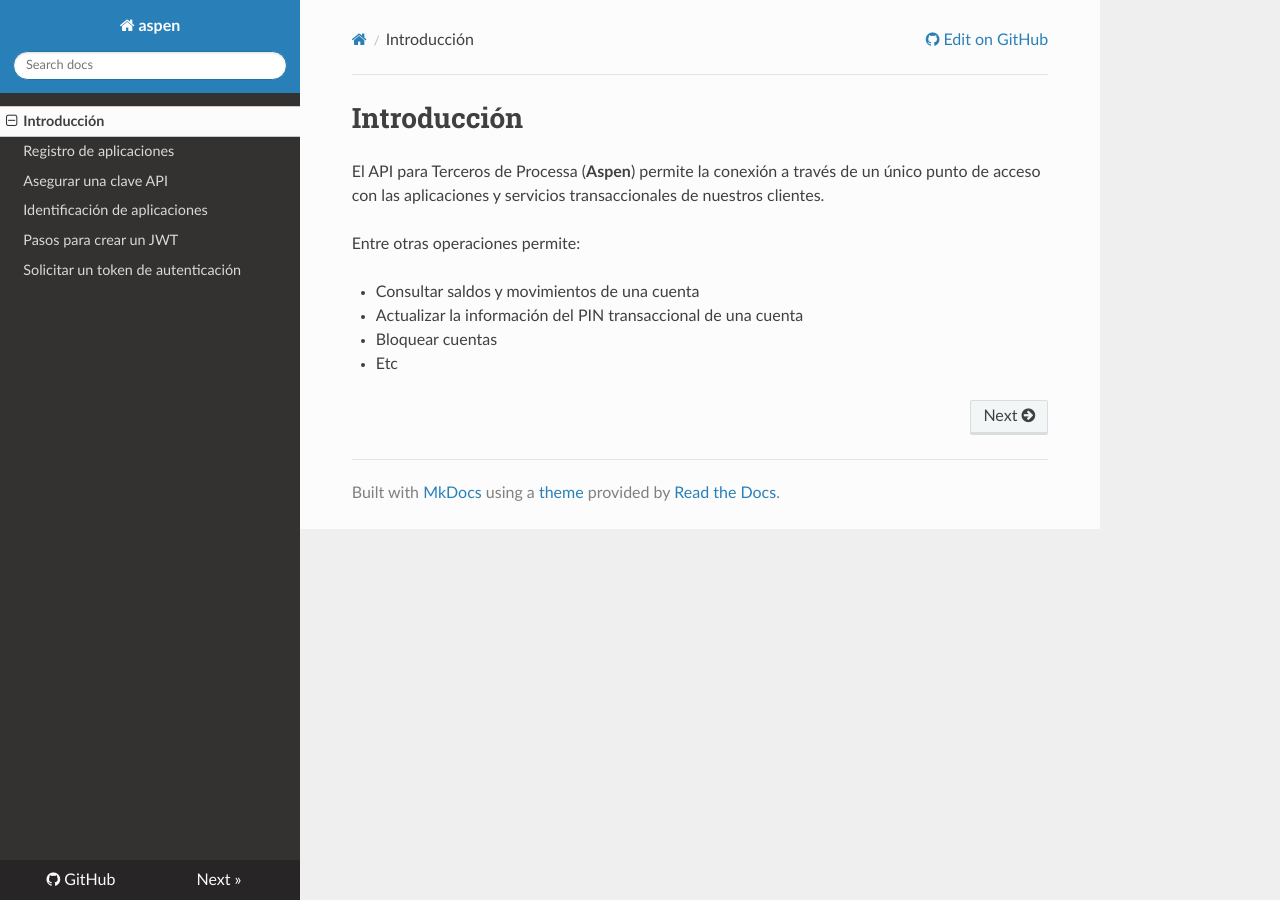
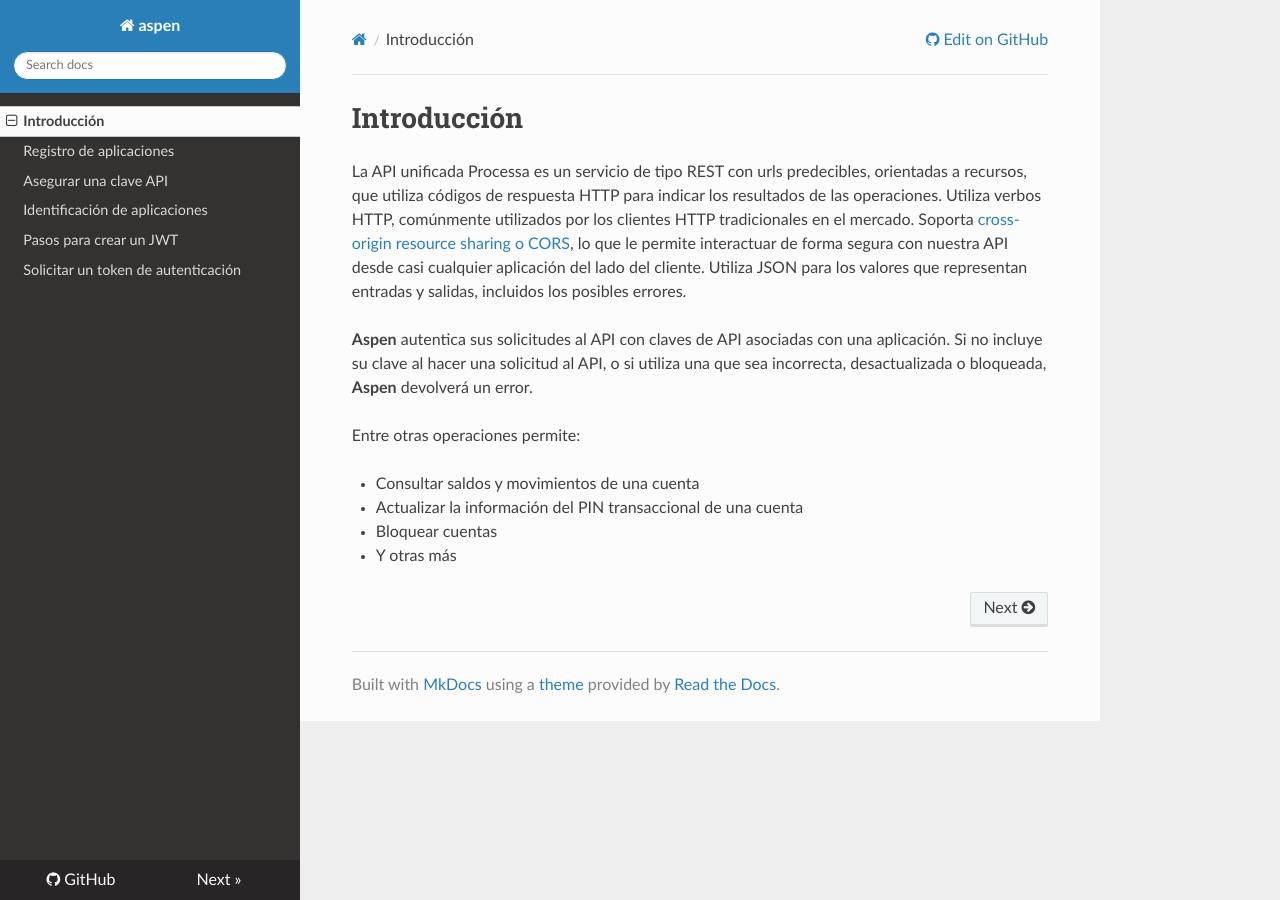
Before and after one commit to menchi2000/Aspen, an MkDocs documentation site: the page built from docs/index.md, in a window 1280 px wide. Built offline with MkDocs 1.6.1, drawn with Linux system fonts in a browser that asks for light colours; nearby versions of some CDN libraries; old or Windows-style settings are respelled for this version of MkDocs.

Commit message:
Update index.md

```diff
--- a/docs/index.md
+++ b/docs/index.md
@@ -1,6 +1,9 @@
+
 # Introducción
 
-El API para Terceros de Processa (**Aspen**) permite la conexión a través de un único punto de acceso con las aplicaciones y servicios transaccionales de nuestros clientes.
+La API unificada Processa es un servicio de tipo REST con urls predecibles, orientadas a recursos, que utiliza códigos de respuesta HTTP para indicar los resultados de las operaciones. Utiliza verbos HTTP, comúnmente utilizados por los clientes HTTP tradicionales en el mercado. Soporta [cross-origin resource sharing o CORS](https://en.wikipedia.org/wiki/Cross-origin_resource_sharing), lo que le permite interactuar de forma segura con nuestra API desde casi cualquier aplicación del lado del cliente. Utiliza JSON para los valores que representan entradas y salidas, incluidos los posibles errores.
+
+**Aspen** autentica sus solicitudes al API con claves de API asociadas con una aplicación. Si no incluye su clave al hacer una solicitud al API, o si utiliza una que sea incorrecta,  desactualizada o bloqueada, **Aspen** devolverá un error.
 
 Entre otras operaciones permite:
 
@@ -10,4 +13,4 @@ Entre otras operaciones permite:
 
 - Bloquear cuentas
 
-- Etc
+- Y otras más
```
